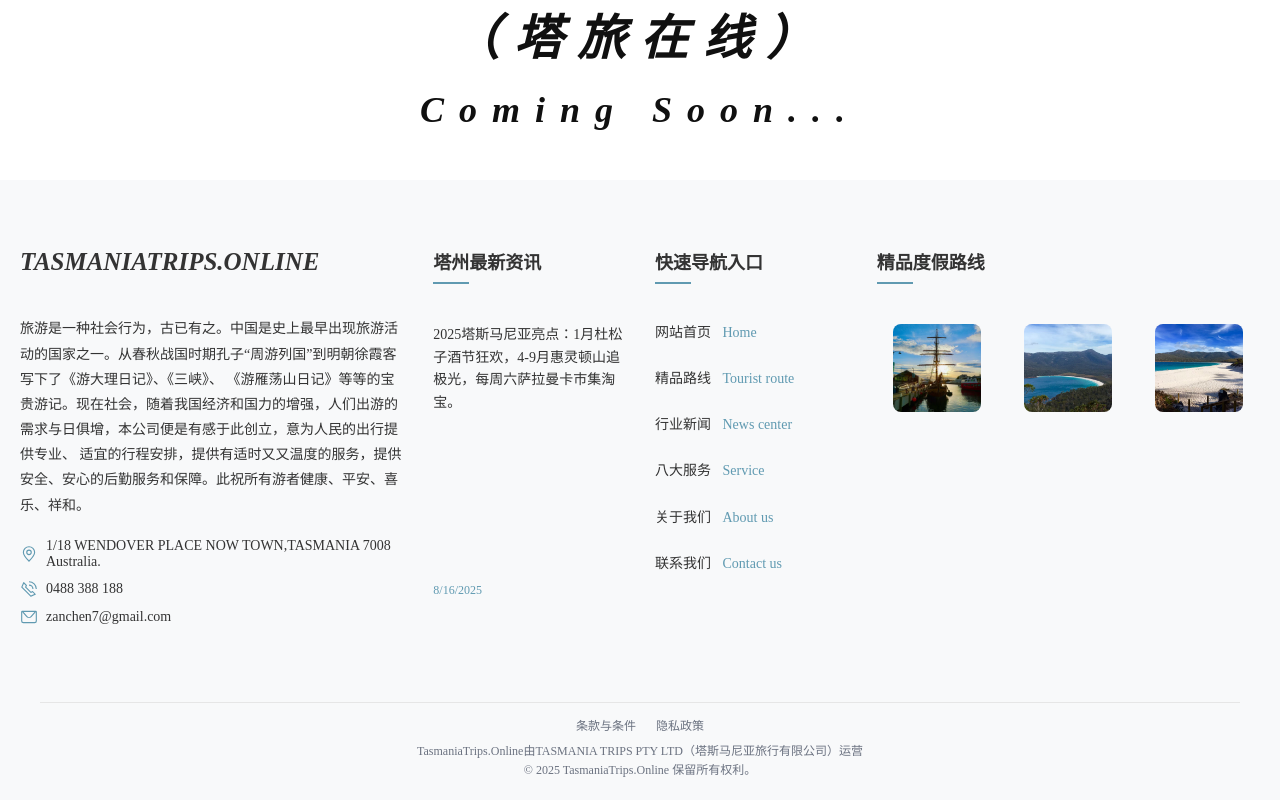
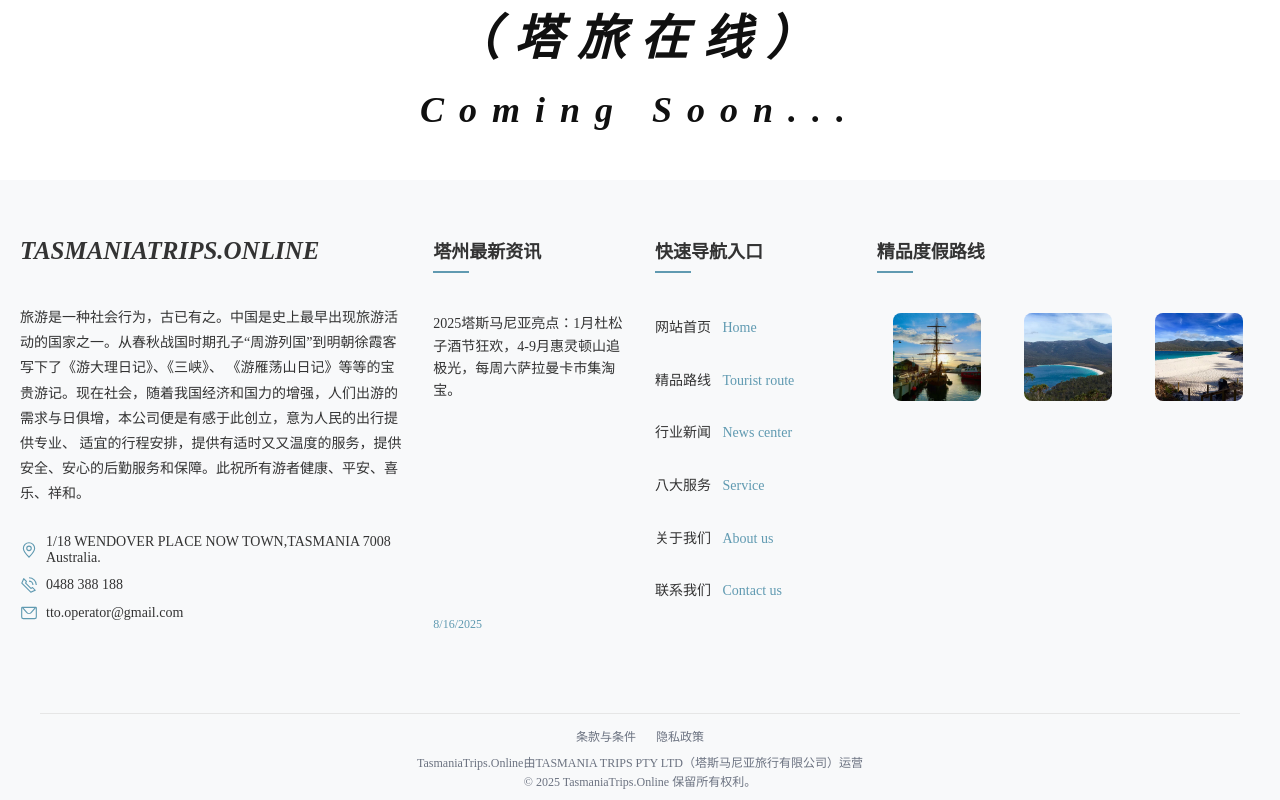
Before and after one commit to Kurinabluu/DemoForTTO, a Vue app: page / in a window 1280 px wide. Shown: the part 1182-1982 px from the top of the page. Built offline with nearby package versions, Linux system fonts and the light colour scheme.

Commit message:
修改footer信息与样式

```diff
--- a/src/App.vue
+++ b/src/App.vue
@@ -268,7 +268,7 @@ onUnmounted(() => {
                 <el-icon>
                   <Message />
                 </el-icon>
-                <span>zanchen7@gmail.com</span>
+                <span>tto.operator@gmail.com</span>
               </div>
             </div>
           </div>
@@ -646,9 +646,18 @@ onUnmounted(() => {
       .footer-section {
         // background-color: rgba(255, 255, 255, 0.95);
         border-radius: 10px;
-        padding: 25px 0;
+
+        padding: {
+          top: 25px;
+        }
+
+        margin: {
+          bottom: 25px;
+        }
+
         text-align: left;
-        height: 400px;
+        // height: 400px;
+        height: 420px;
         display: flex;
         flex-direction: column;
         justify-content: flex-start;
```
